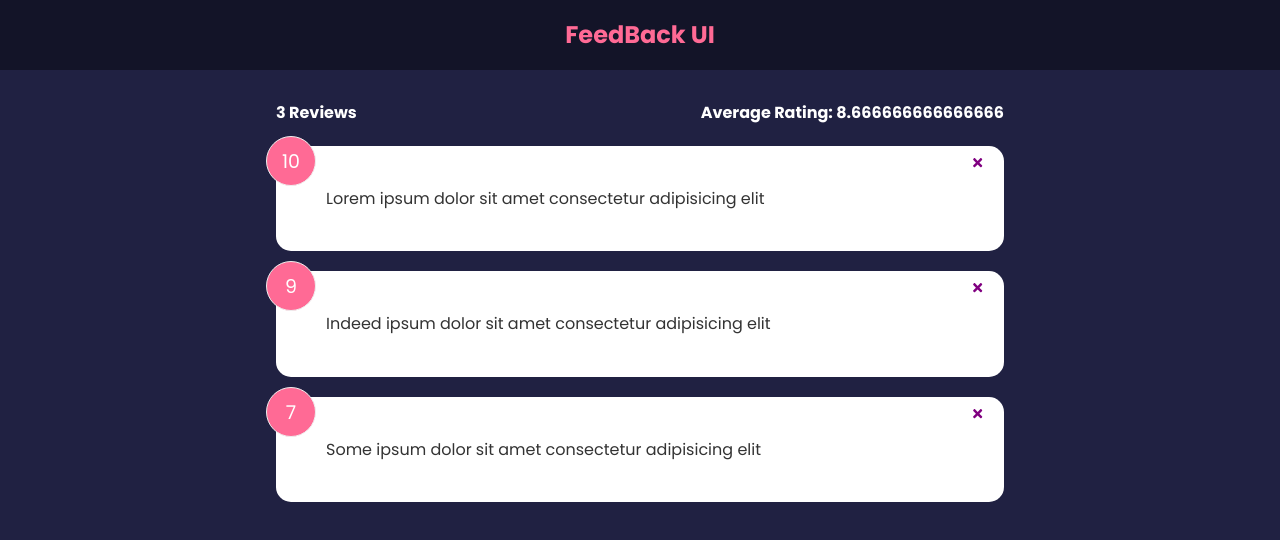
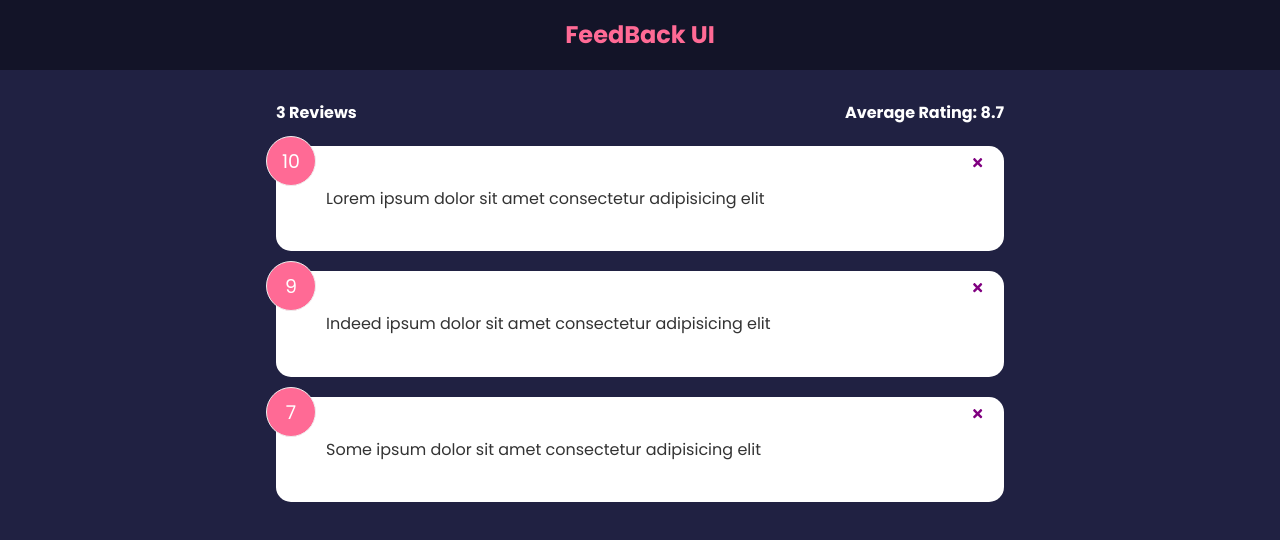
Before and after one commit to billionsjoel/feedback-app, a React (Create React App) app: page / in a window 1280 px wide. Shown: the top 540 px of the page. Built offline with nearby package versions, Linux system fonts and the light colour scheme.

Commit message:
Fix average to 1 decimal place

```diff
--- a/src/components/FeedbackStats.jsx
+++ b/src/components/FeedbackStats.jsx
@@ -5,6 +5,8 @@ function FeedbackStats({ feedback }) {
 		feedback.reduce((acc, cur) => {
 			return acc + cur.rating;
 		}, 0) / feedback.length;
+
+	average = average.toFixed(1);
 
 	return (
 		<div className="feedback-stats">
```
